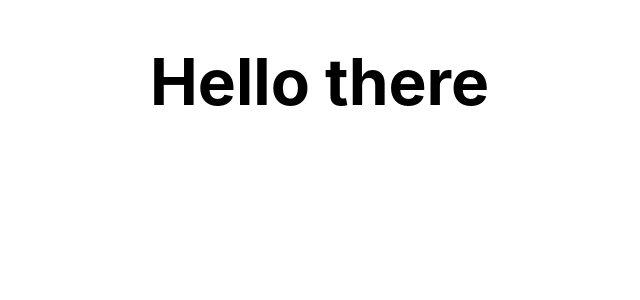
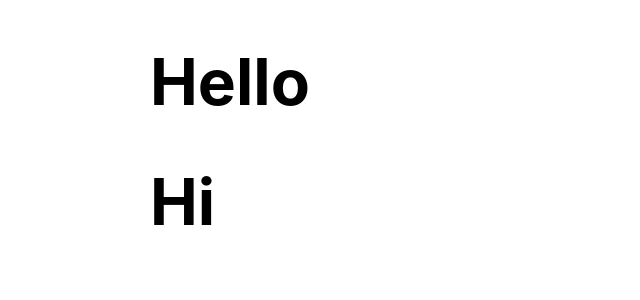
Before and after one commit to gseals/typescript-for-react, a React (Create React App) app: page / in a window 1280 px wide. Shown: the top 300 px of the page, without its empty margins (90-730 px from the left). Built offline with nearby package versions, Linux system fonts and the light colour scheme.

Commit message:
finishing conventional props portion (#3)

```diff
--- a/src/App.tsx
+++ b/src/App.tsx
@@ -1,4 +1,4 @@
-import React from 'react';
+import React, { ReactElement, ReactNode } from 'react';
 import './App.css';
 
 // Conventional props
@@ -8,10 +8,21 @@ function Heading({ title }: { title: string }) {
   )
 }
 
+function HeadingWithContent({ children }: { children: ReactNode }): ReactElement {
+  return (
+    <h1>{children}</h1>
+  )
+}
+
+// default props
+
 function App() {
   return (
     <div>
-      <Heading title="Hello there" />
+      <Heading title="Hello" />
+      <HeadingWithContent>
+        <strong>Hi</strong>
+      </HeadingWithContent>
     </div>
   );
 }
```
